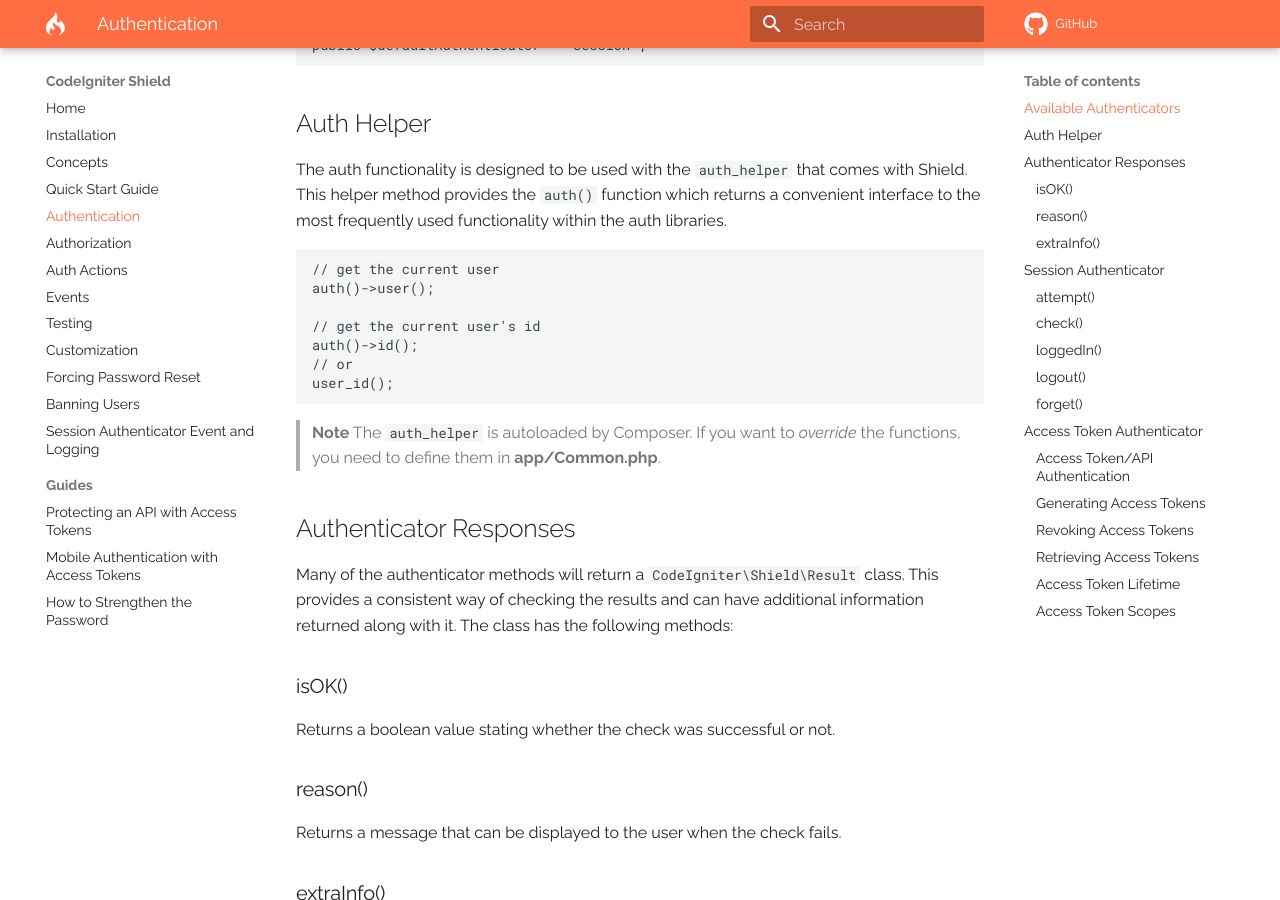
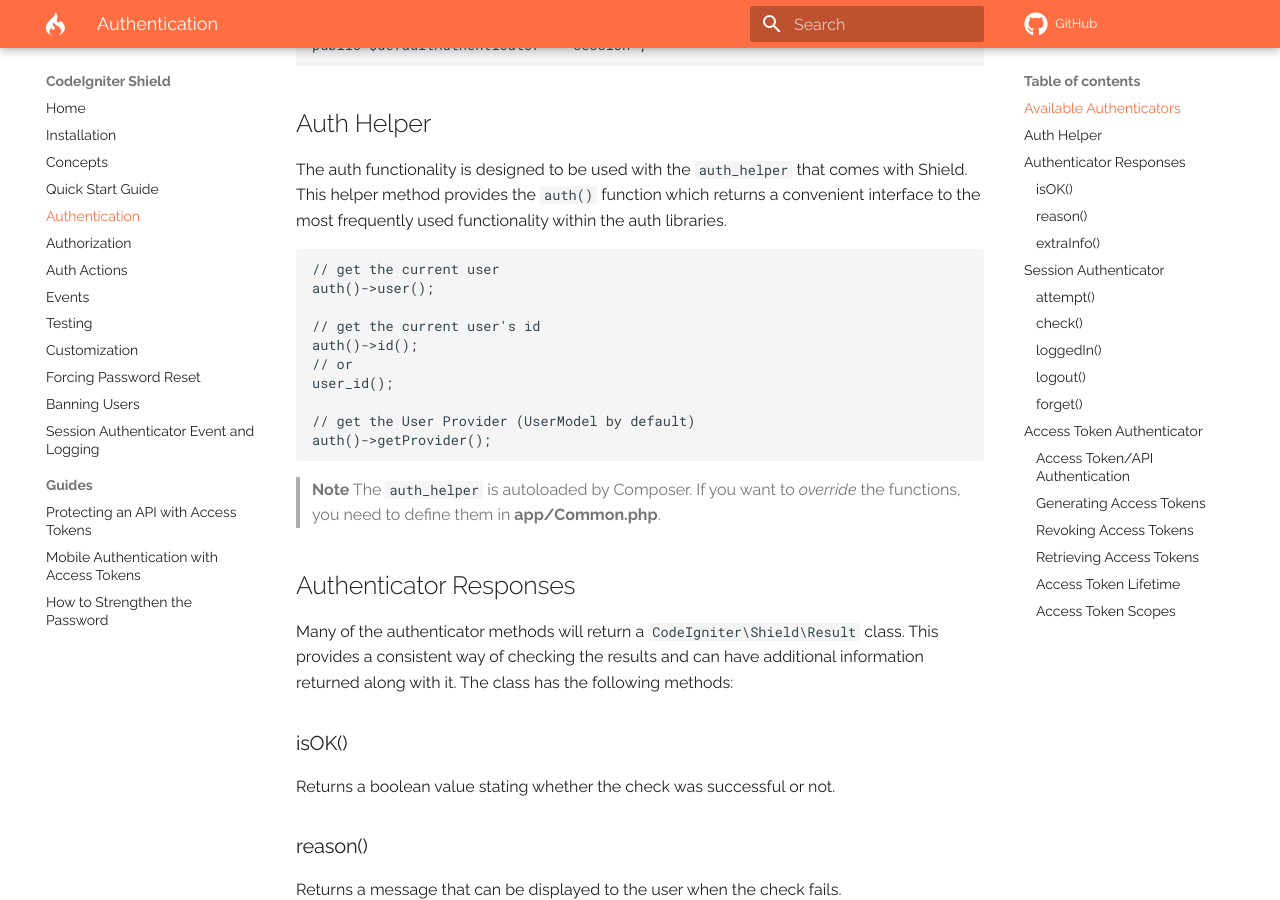
Before and after one commit to codeigniter4/shield, an MkDocs documentation site: the page built from docs/authentication.md, in a window 1280 px wide and 900 px high, scrolled down 1369 px. Built offline with MkDocs 1.6.1 and Material for MkDocs 9.7.7, drawn with Linux system fonts in a browser that asks for light colours; comment, search, counter and statistics services are not loaded; a style sheet for code colours, icons or effects is not loaded.

Commit message:
docs: add auth()->getProvider()

````diff
--- a/docs/authentication.md
+++ b/docs/authentication.md
@@ -61,6 +61,9 @@ auth()->user();
 auth()->id();
 // or
 user_id();
+
+// get the User Provider (UserModel by default)
+auth()->getProvider();
 ```
 
 > **Note**
````
